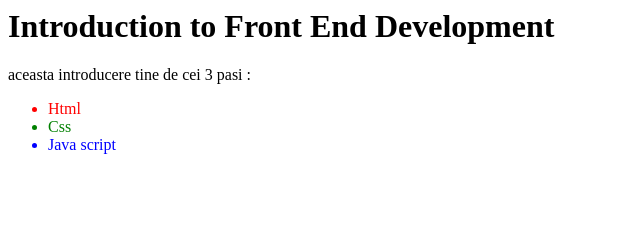
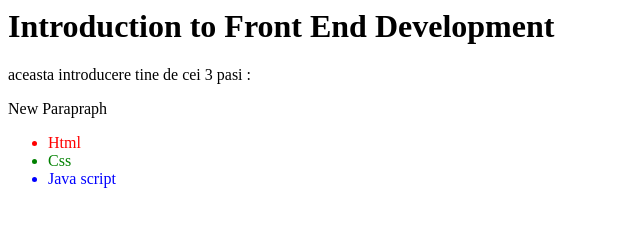
Before and after one commit to adela1978/front-end-development, a plain HTML site: page index.html in a window 1280 px wide. Shown: the whole page, without its empty margins (0-640 px from the left). Drawn offline with Linux system fonts and the light colour scheme.

Commit message:
new paragraph added

```diff
--- a/index.html
+++ b/index.html
@@ -1,5 +1,6 @@
 <h1>Introduction to Front End Development</h1>
 <p> aceasta introducere tine de cei 3 pasi :</p>
+<p> New Parapraph</p>
 <ul>
 <li style = "color:red"> Html </li>
 <li style = "color:green"> Css </li>
```
Also changed, not shown: ex.html (added, +1 -0 lines).
